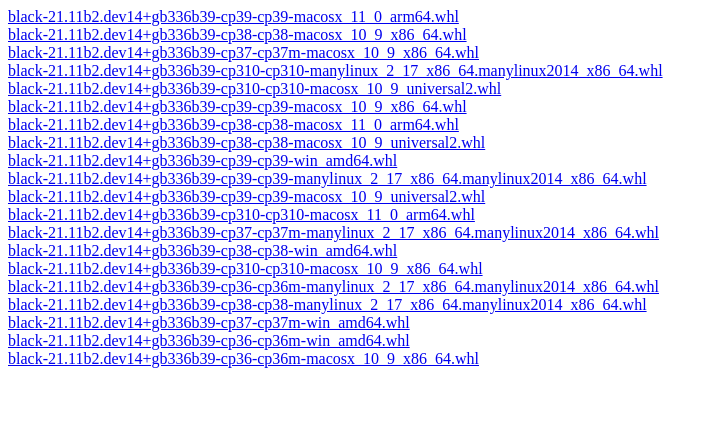
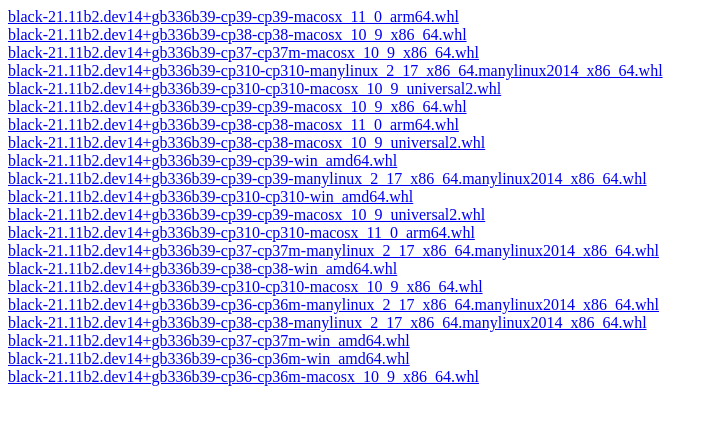
Before and after one commit to ichard26/black-mypyc-index, a plain HTML site: page simple/black/index.html in a window 1280 px wide. Shown: the whole page, without its empty margins (0-717 px from the left). Drawn offline with Linux system fonts and the light colour scheme.

Commit message:
Add win_amd64 CPython 3.10 wheel
https://github.com/ichard26/black-mypyc-wheels/actions/runs/1523522484

```diff
--- a/simple/black/index.html
+++ b/simple/black/index.html
@@ -8,6 +8,7 @@
 <a href='black-21.11b2.dev14+gb336b39-cp38-cp38-macosx_10_9_universal2.whl'>black-21.11b2.dev14+gb336b39-cp38-cp38-macosx_10_9_universal2.whl</a><br />
 <a href='black-21.11b2.dev14+gb336b39-cp39-cp39-win_amd64.whl'>black-21.11b2.dev14+gb336b39-cp39-cp39-win_amd64.whl</a><br />
 <a href='black-21.11b2.dev14+gb336b39-cp39-cp39-manylinux_2_17_x86_64.manylinux2014_x86_64.whl'>black-21.11b2.dev14+gb336b39-cp39-cp39-manylinux_2_17_x86_64.manylinux2014_x86_64.whl</a><br />
+<a href='black-21.11b2.dev14+gb336b39-cp310-cp310-win_amd64.whl'>black-21.11b2.dev14+gb336b39-cp310-cp310-win_amd64.whl</a><br />
 <a href='black-21.11b2.dev14+gb336b39-cp39-cp39-macosx_10_9_universal2.whl'>black-21.11b2.dev14+gb336b39-cp39-cp39-macosx_10_9_universal2.whl</a><br />
 <a href='black-21.11b2.dev14+gb336b39-cp310-cp310-macosx_11_0_arm64.whl'>black-21.11b2.dev14+gb336b39-cp310-cp310-macosx_11_0_arm64.whl</a><br />
 <a href='black-21.11b2.dev14+gb336b39-cp37-cp37m-manylinux_2_17_x86_64.manylinux2014_x86_64.whl'>black-21.11b2.dev14+gb336b39-cp37-cp37m-manylinux_2_17_x86_64.manylinux2014_x86_64.whl</a><br />
```
Also changed, not shown: 1 other file.
